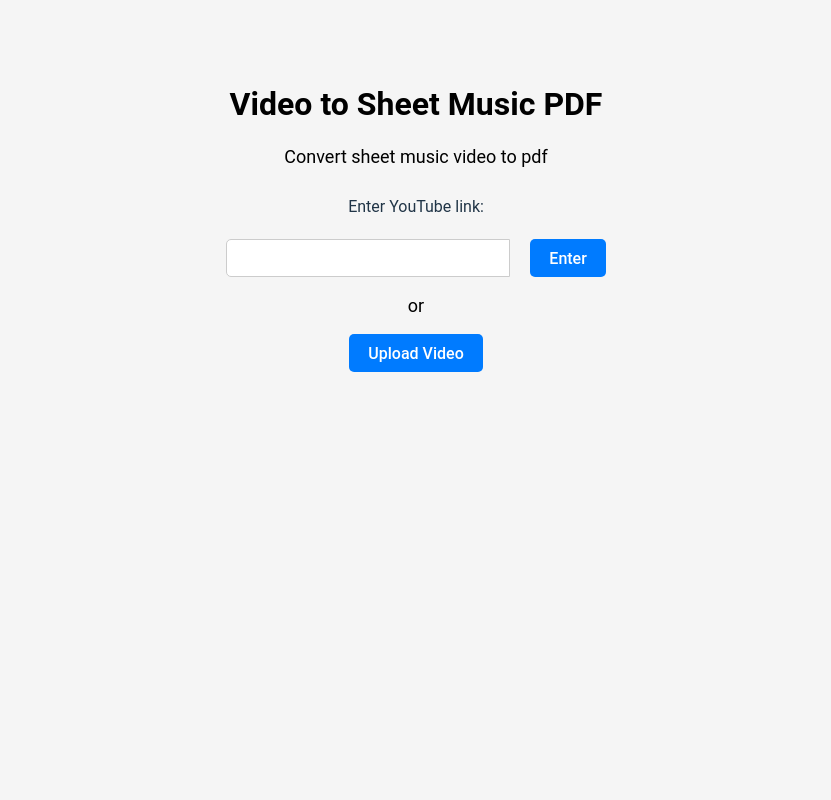
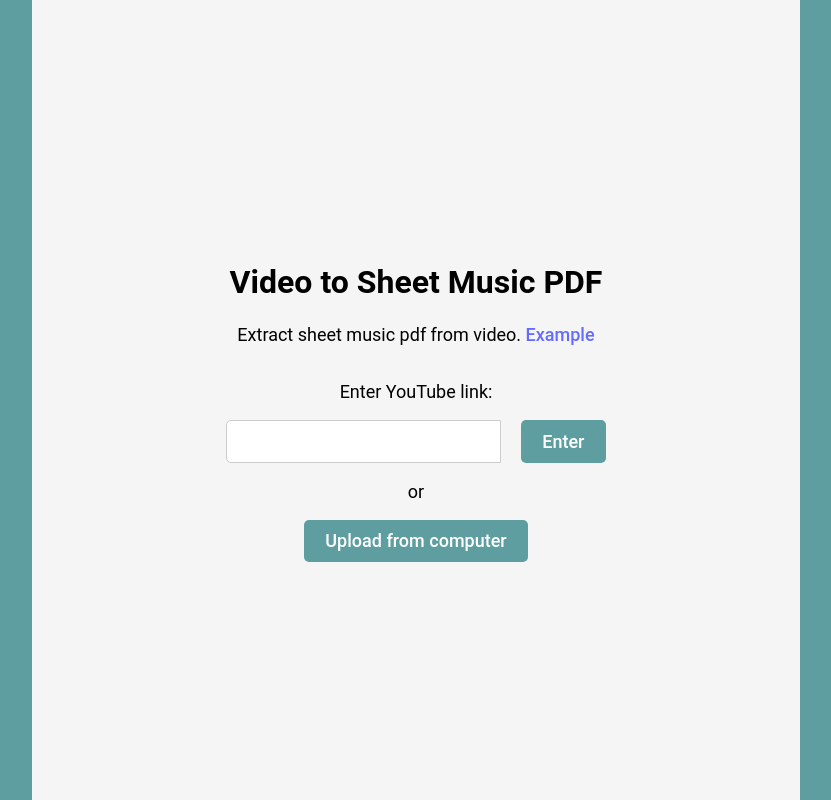
Before and after one commit to yiminghuang47/video2sheetmusic, a React (Vite) app in the folder client/: page / in a window 1280 px wide. Shown: the whole page, without its empty margins (224-1055 px from the left). Built offline with nearby package versions, Linux system fonts and the light colour scheme; no server answers.

Commit message:
updated style

```diff
--- a/client/src/App.css
+++ b/client/src/App.css
@@ -1,7 +1,7 @@
 #root{
     overflow: auto;
     box-sizing: border-box;
-    background-color: #f5f5f5;
+    background-color:cadetblue;
     height: 100vh;
     width:100vw;
 }
--- a/client/src/components/BothUpload.css
+++ b/client/src/components/BothUpload.css
@@ -6,7 +6,11 @@
     align-items: center;
     justify-content: center;
     height: 100%;
-    width: 100%;
+    min-height:100vh;
+    width: 60%;
+    min-width: 700px;
+    margin:auto;
+    background-color: #f5f5f5;
     padding: 20px;
     box-sizing: border-box;
     font-family: 'Roboto', sans-serif;
@@ -19,7 +23,7 @@
     font-weight: 700;
     color: black;
     margin-bottom: 10px;
-    margin-top:60px;
+    margin-top:30px;
     text-align: center;
 }
 
@@ -58,23 +62,23 @@
     border-radius: 5px 0 0 5px;
     width: 100%;
     box-sizing: border-box;
-    font-size: 16px;
+    font-size: 18px;
 }
 
 .button {
     margin: 10px;
     border: none;
     border-radius: 5px;
-    background-color: #007bff;
+    background-color:cadetblue;
     color: white;
     cursor: pointer;
-    font-size: 16px;
+    font-size: 18px;
     text-align: center;
     transition: background-color 0.3s;
 }
 
 .button:hover {
-    background-color: #0056b3;
+    background-color: rgb(119, 180, 182);
 }
 
 .button-enter {
@@ -89,14 +93,26 @@
     justify-content: center;
 }
 
+
 .video {
     width: 100%;
-    height: 400px;
+    height: 100%;
 }
 
+
+.youtube-video-container{
+    z-index:1;
+    position:relative;
+}
 .status {
     margin-top: 20px;
     font-size: 18px;
     color: green;
     text-align: center;
 }
+
+
+.convert-button{
+    font-size:25px;
+
+}
--- a/client/src/components/BothUpload.jsx
+++ b/client/src/components/BothUpload.jsx
@@ -12,9 +12,9 @@
 
 
 export default function BothUpload() {
-    //const API_URL = import.meta.env.VITE_API_URL;
+    const API_URL = import.meta.env.VITE_API_URL;
     //const API_URL = "https://extract-sheet-music-from-video-server.vercel.app";
-    const API_URL = "https://video-to-sheet-music.onrender.com";
+    //const API_URL = "https://video-to-sheet-music.onrender.com";
    // const API_URL = "http://localhost:5050";
     // const API_URL = "https://extract-sheet-music-from-vid-git-72ea1a-yiminghuang47s-projects.vercel.app";
     const inputRef = useRef();
@@ -148,9 +148,9 @@
     return (
         <div className="container">
             <p className="title">Video to Sheet Music PDF</p>
-            <p className="description">Convert sheet music video to pdf</p>
+            <p className="description">Extract sheet music pdf from video. <a>Example</a></p>
             <form className="form" onSubmit={handleUrlChange}>
-                <label>Enter YouTube link: </label>
+                <p>Enter YouTube link: </p>
                 <div className="input-container">
                     <input
                         className="input-text"
@@ -175,7 +175,7 @@
             />
 
             <button className="button" onClick={handleChoose}>
-                Upload Video
+                Upload from computer
             </button>
             {(videoId || file) && (
                 <p>
@@ -190,19 +190,18 @@
                         maxRegions={1}
                         regionStyle={{
                             background: "rgba(0, 255, 0, 0.5)",
-                            zIndex: 2,
+                            zIndex: 2
                         }}
                         constraint
                     >
-                        <div style={{ zIndex: 1 }}>
-                            <YouTube videoId={videoId} id="video" />
-                        </div>
+                            <YouTube  className="youtube-video-container" videoId={videoId} id="youtube-video" />
+
                     </RegionSelect>
                 </div>
             )}
 
             {videoId && (
-                <button className="button" onClick={handleUploadUrl}>
+                <button className="button convert-button"  onClick={handleUploadUrl}>
                     Convert to Sheet Music
                 </button>
             )}
@@ -224,7 +223,7 @@
                 </div>
             )}
             {file && (
-                <button className="button" onClick={handleUploadFile}>
+                <button className="button convert-button" onClick={handleUploadFile}>
                     Convert to Sheet Music
                 </button>
             )}
```
